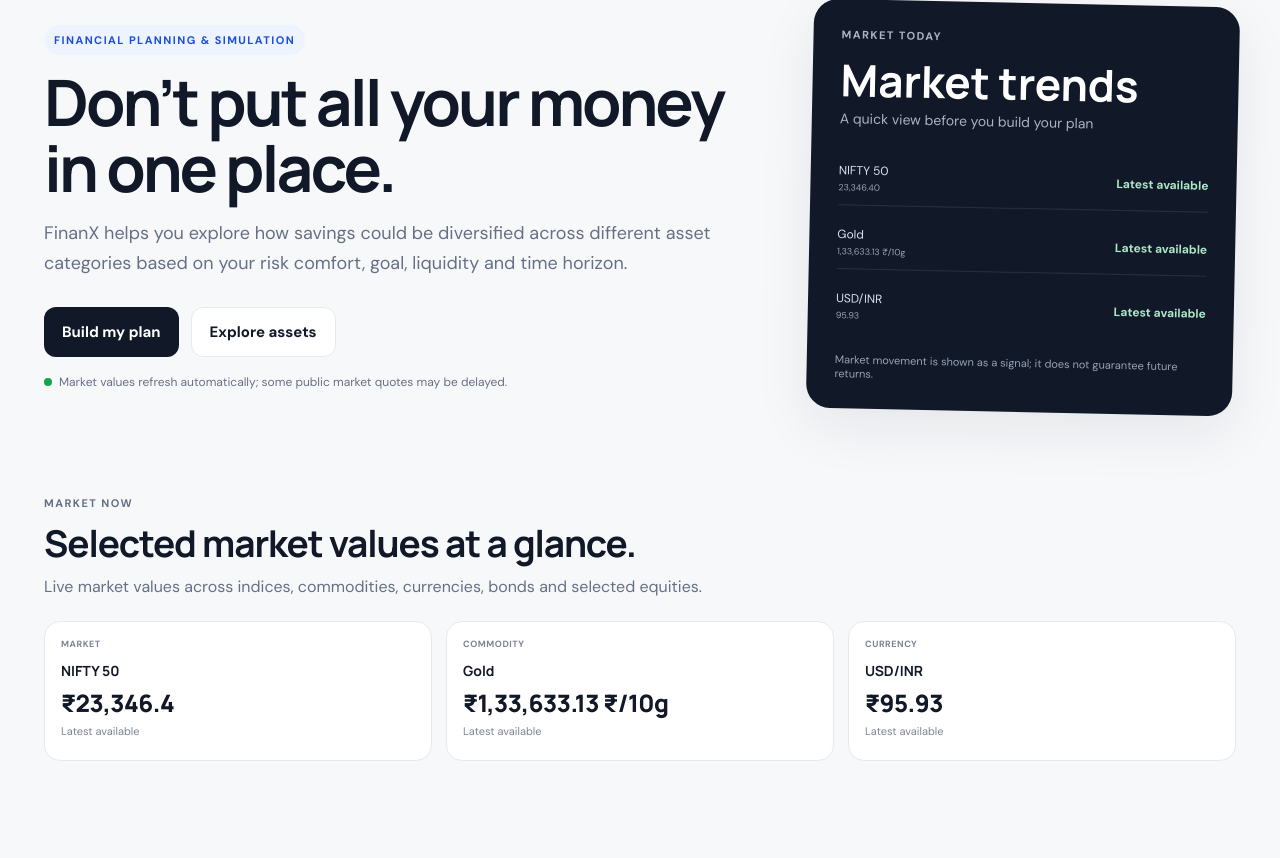
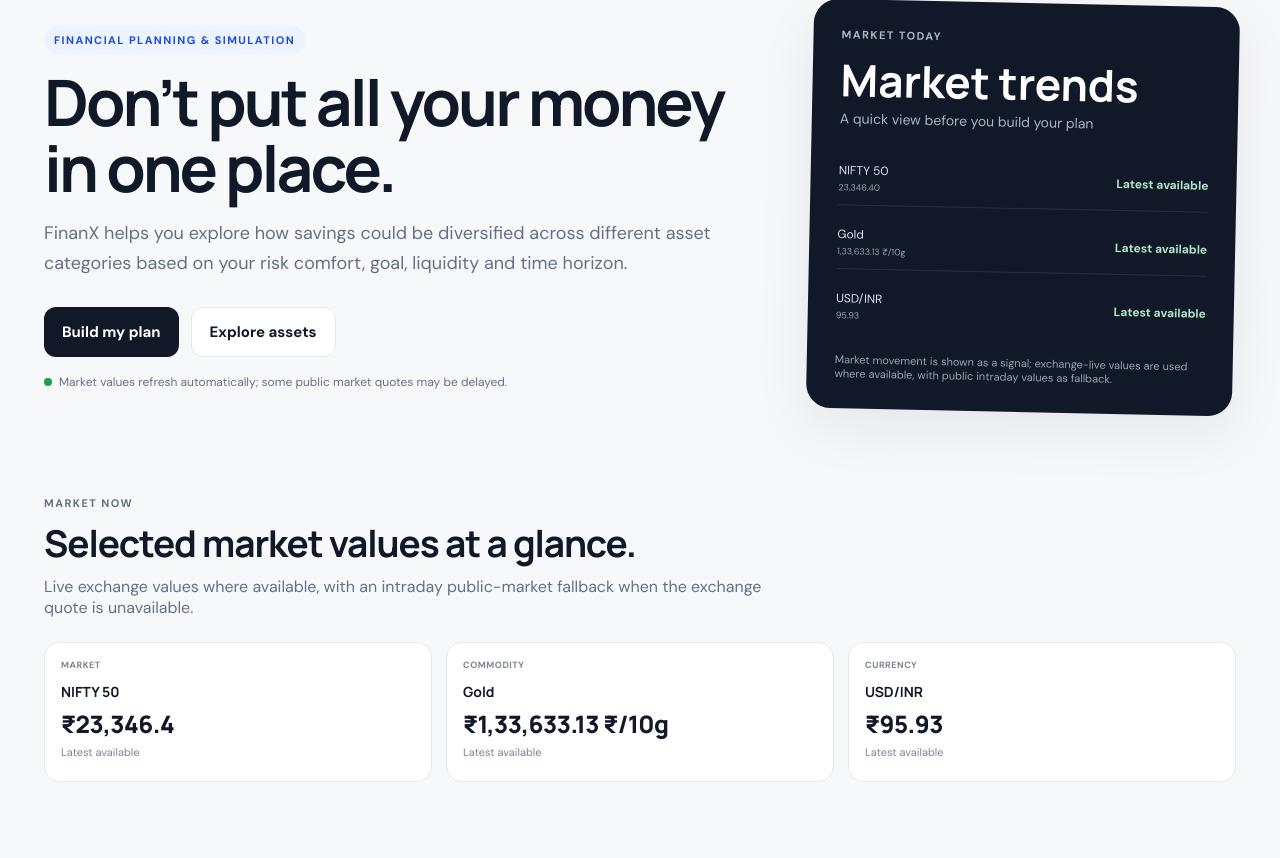
Before and after one commit to Dsingh0510/FinanX, a Flask app: page / in a window 1280 px wide. Shown: the part 145-1003 px from the top of the page. Run offline with Flask 3, Linux system fonts and the light colour scheme; data that the repository does not hold is empty.

Commit message:
Label Market Now quote freshness and public fallback

```diff
--- a/templates/dashboard.html
+++ b/templates/dashboard.html
@@ -41,7 +41,7 @@
           <div class="hero-market-row"><span>Gold<small>Loading…</small></span><b>LIVE</b></div>
           <div class="hero-market-row"><span>USD/INR<small>Loading…</small></span><b>LIVE</b></div>
         </div>
-        <div class="tiny-note">Market movement is shown as a signal; it does not guarantee future returns.</div>
+        <div class="tiny-note">Market movement is shown as a signal; exchange-live values are used where available, with public intraday values as fallback.</div>
       </div>
    </section>
 
@@ -50,7 +50,7 @@
         <div>
           <div class="eyebrow">MARKET NOW</div>
           <h2>Selected market values at a glance.</h2>
-          <p>Live market values across indices, commodities, currencies, bonds and selected equities.</p>
+          <p>Live exchange values where available, with an intraday public-market fallback when the exchange quote is unavailable.</p>
         </div>
       </div>
       <div class="market-now-grid" id="market-now-grid"></div>
@@ -267,7 +267,7 @@ function renderMarketHighlights(items){
     const value=item.value==null?'—':(isYield?Number(item.value).toFixed(2)+'%':isFd?Number(item.value).toFixed(2)+'%':prefix+Number(item.value).toLocaleString('en-IN',{maximumFractionDigits:isMf?4:2})+suffix);
     const today=item.today_change==null?'':('<span class="'+(item.today_change>=0?'positive':'negative')+'">'+(item.today_change>=0?'+':'')+Number(item.today_change).toFixed(2)+'% today</span>');
     const date=item.date?'<span class="market-date">'+escapeHtml(String(item.date))+'</span>':'';
-    const freshness=item.freshness==='live'?'LIVE':isMf?'Daily NAV':isFd?'Rate reference':'Latest available';
+    const freshness=item.freshness==='live'?'LIVE':item.freshness==='public_intraday'?'Public intraday':isMf?'Daily NAV':isFd?'Rate reference':item.freshness==='unavailable'?'Unavailable':'Latest available';
     return '<article class="market-now-card">'+
       '<div class="market-now-top"><span>'+escapeHtml(isMf?'MUTUAL FUND':isFd?'BANK FD':isGold?'COMMODITY':isCurrency?'CURRENCY':'MARKET')+'</span>'+today+'</div>'+
       '<h3>'+escapeHtml(item.label)+'</h3>'+
```
